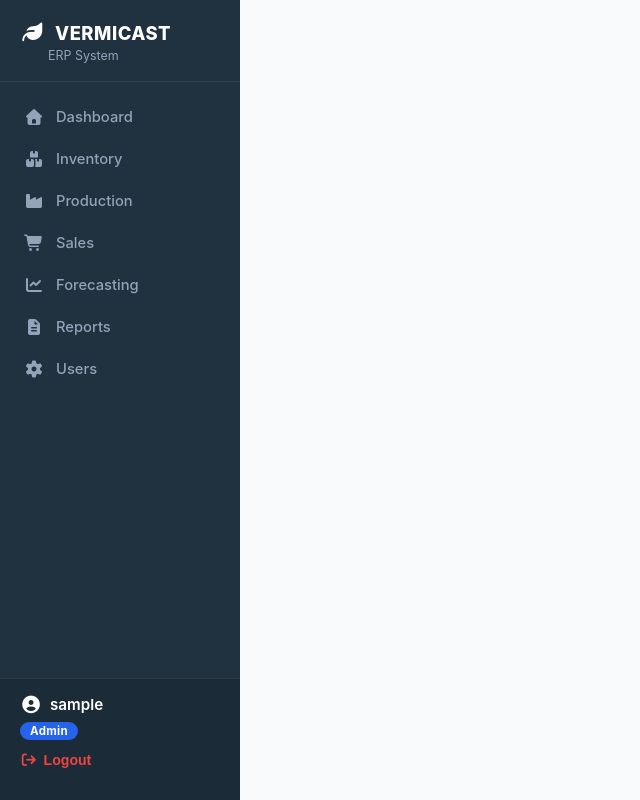
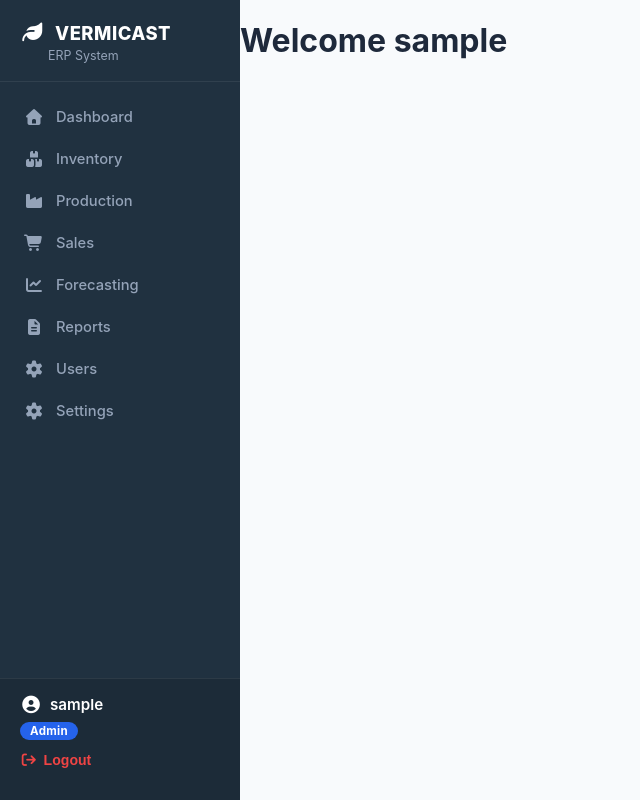
Before and after one commit to maloniedazh05-oss/capstone_final, a PHP site: page /forecasting/index.php in a window 1280 px wide. Shown: the whole page, without its empty margins (0-640 px from the left). Run offline with PHP 8.4, Linux system fonts and the light colour scheme; the visitor is signed in with stand-in values (Sample User, id 1); tables that the repository leaves empty or names only in its code hold one stand-in row (values such as "Sample post"); some libraries are stand-ins or nearby versions.

Commit message:
settings init

```diff
--- a/index.php
+++ b/index.php
@@ -10,7 +10,9 @@
     </head>
     <body>
     <?php require_once "main-sidebar.php"; ?>
-    <div class="homepage"></div>
+    <div class="homepage">
+        <h1>Welcome <?=$userName?></h1>
+    </div>
     <script>
     // Test document load to change title:
     /*document.addEventListener('DOMContentLoaded', () => {
--- a/main-sidebar.php
+++ b/main-sidebar.php
@@ -7,7 +7,7 @@ $userName = $_SESSION['user_name'] ?? '';
     <div class="sidebar-brand">
         <div class="brand-title">
             <i class="fa-solid fa-leaf"></i>
-            <span>VERMICAST</span>
+            <span onclick="window.location.href='index.php'">VERMICAST</span>
         </div>
         <div class="brand-subtitle">ERP System</div>
         <button type="button" class="mobile-toggle-btn" id="sidebarToggle" aria-label="Toggle navigation">
@@ -64,6 +64,13 @@ $userName = $_SESSION['user_name'] ?? '';
                 <span>Users</span>
             </li>
         <?php endif; ?>
+
+        <?php if (in_array($userRole, ['admin', 'staff', 'manager'])): ?>
+            <li class="<?=$currentPage == 'settings.php' ? 'active' : ''?>" data-page="settings.php">
+                <i class="fa-solid fa-gear"></i>
+                <span>Settings</span>
+            </li>
+        <?php endif; ?>
     </ul>
 
     <div class="currentUser">
```
